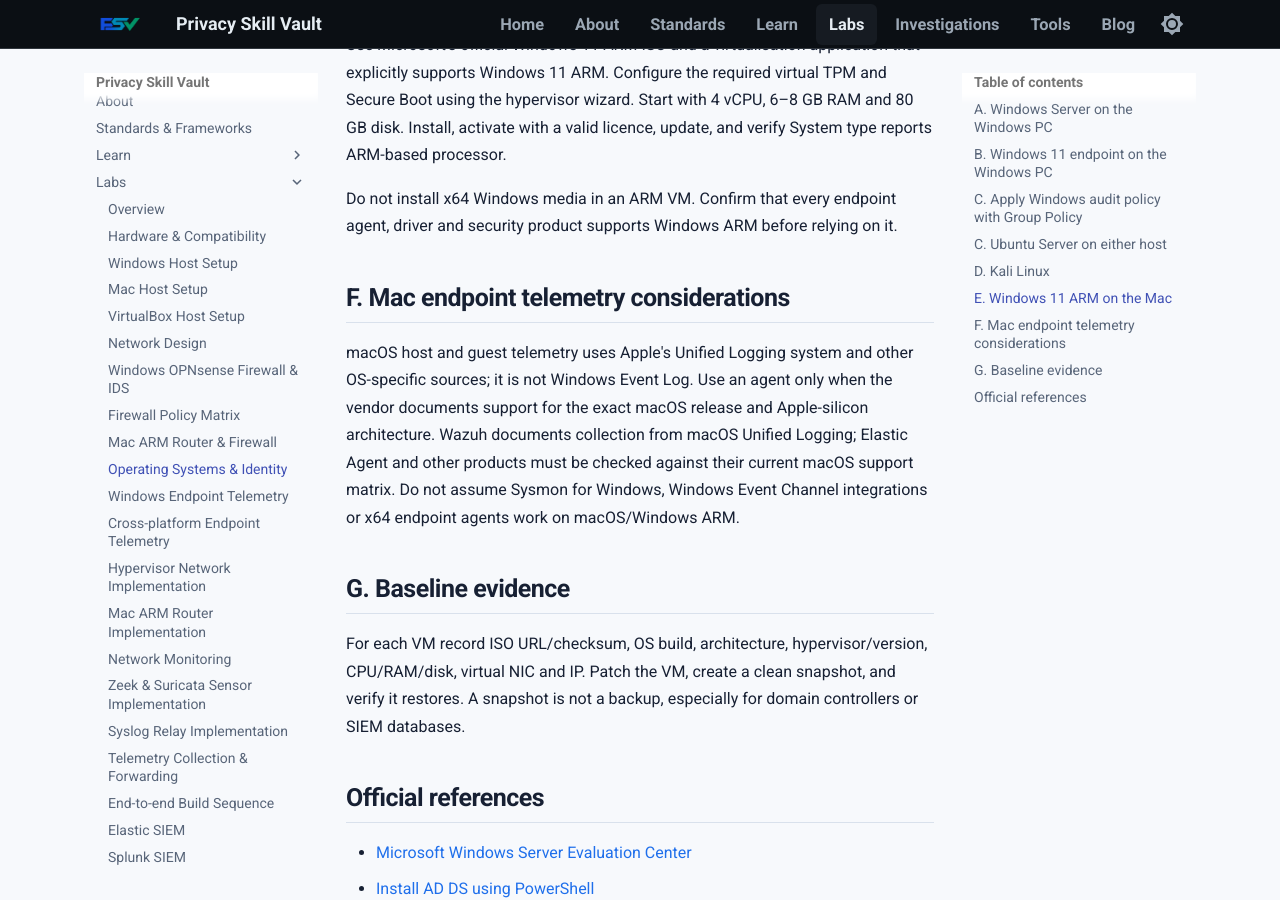
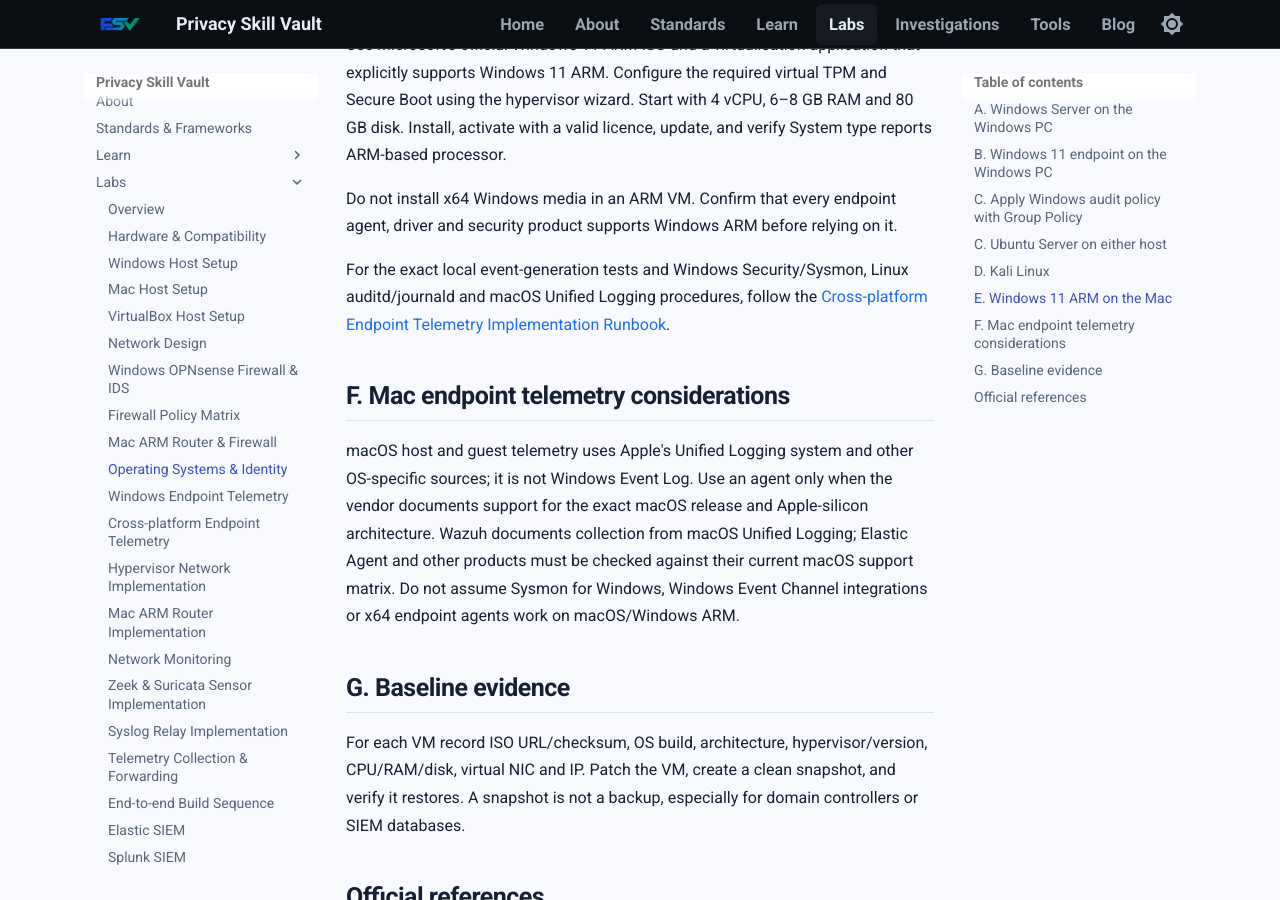
Before and after one commit to PrivacySkillVault/privacyskillvault.github.io, an MkDocs documentation site: the page built from docs/labs/operating-systems.md, in a window 1280 px wide and 900 px high, scrolled down 3947 px. Built offline with MkDocs 1.6.1 and Material for MkDocs 9.7.7, drawn with Linux system fonts in a browser that asks for light colours.

```diff
--- a/docs/labs/operating-systems.md
+++ b/docs/labs/operating-systems.md
@@ -122,6 +122,8 @@
 
 Do not install x64 Windows media in an ARM VM. Confirm that every endpoint agent, driver and security product supports Windows ARM before relying on it.
 
+For the exact local event-generation tests and Windows Security/Sysmon, Linux auditd/journald and macOS Unified Logging procedures, follow the [Cross-platform Endpoint Telemetry Implementation Runbook](endpoint-telemetry-implementation.md).
+
 ## F. Mac endpoint telemetry considerations
 
 macOS host and guest telemetry uses Apple's Unified Logging system and other OS-specific sources; it is not Windows Event Log. Use an agent only when the vendor documents support for the exact macOS release and Apple-silicon architecture. Wazuh documents collection from macOS Unified Logging; Elastic Agent and other products must be checked against their current macOS support matrix. Do not assume Sysmon for Windows, Windows Event Channel integrations or x64 endpoint agents work on macOS/Windows ARM.
```
